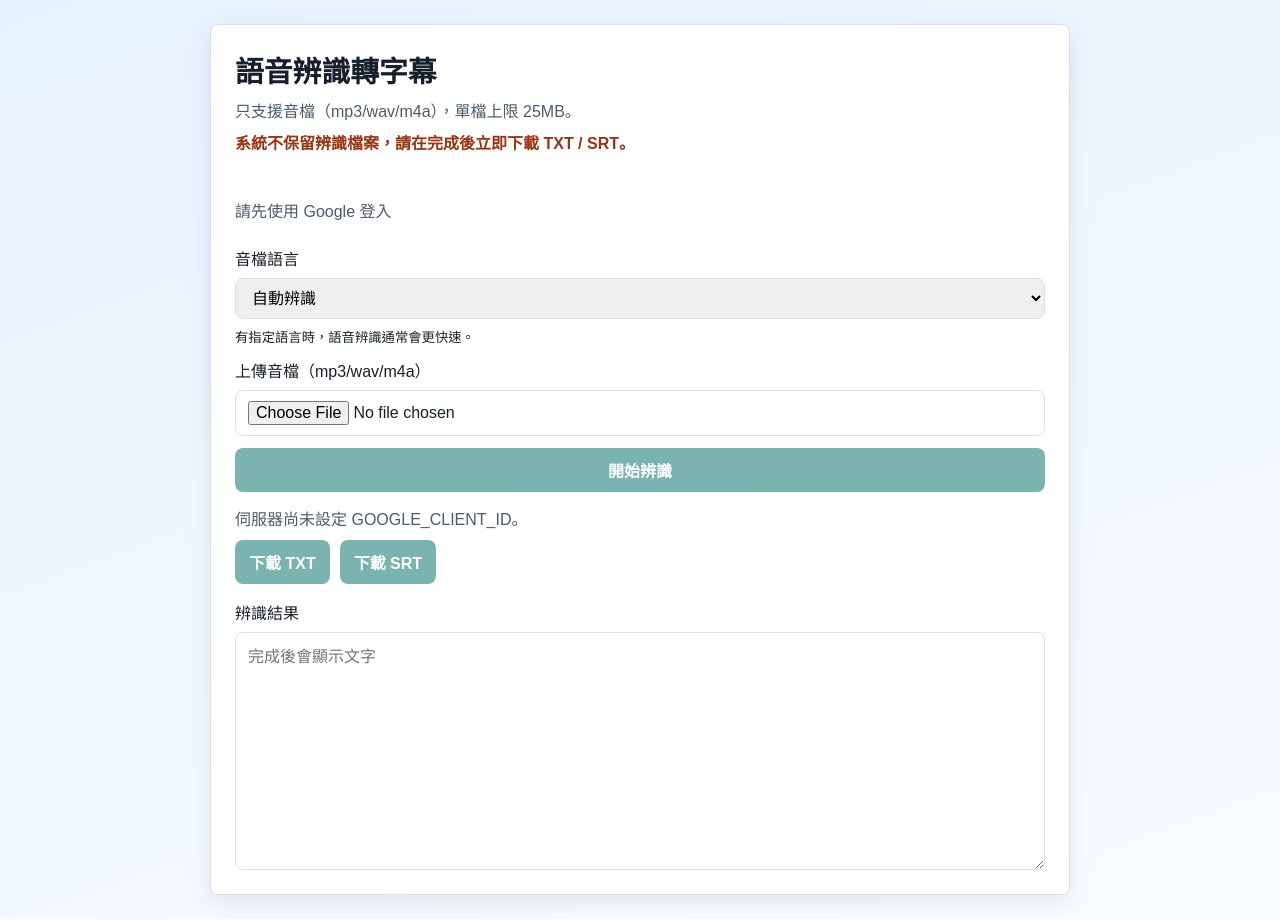
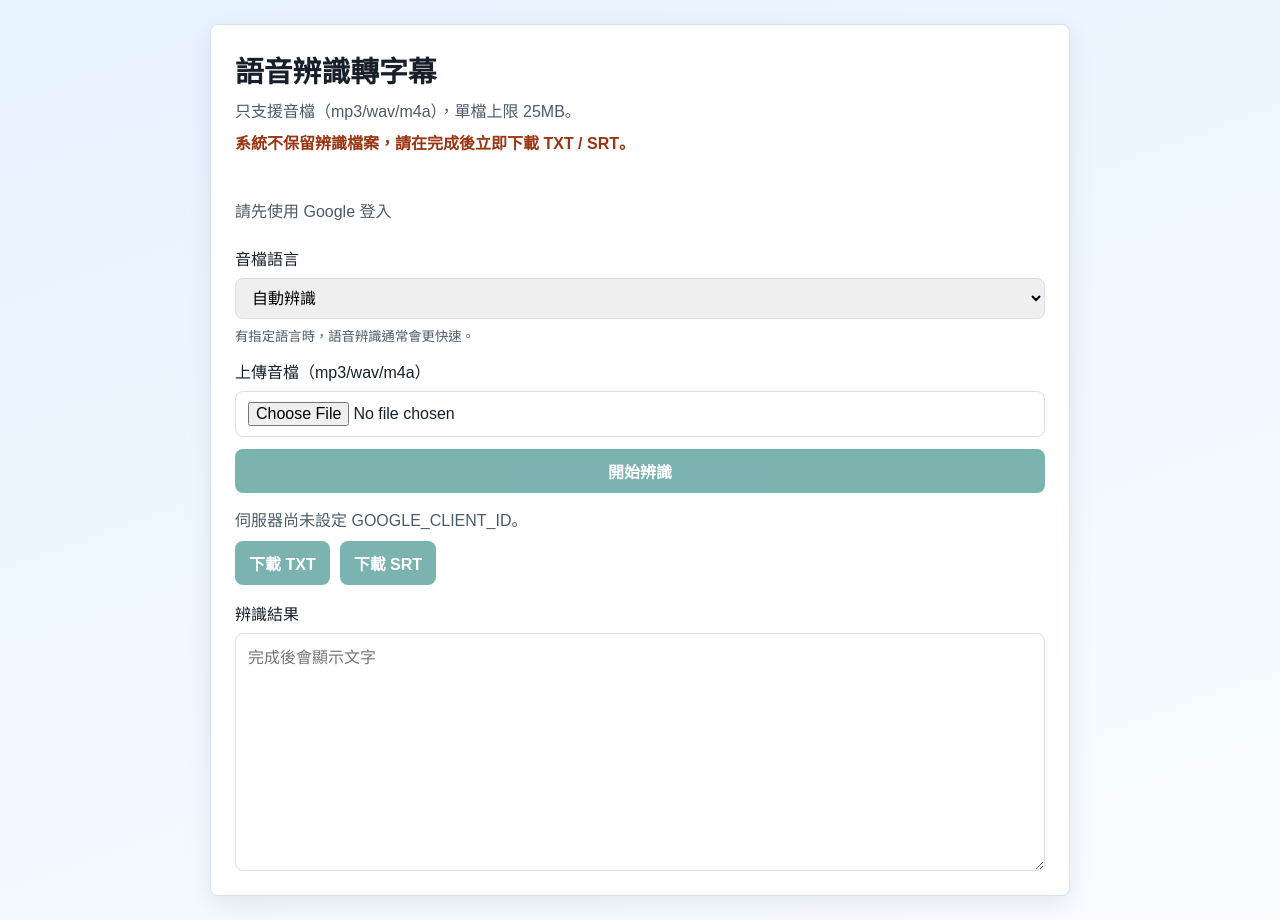
Before and after one commit to winfredkuo-cti/openai-trans, a FastAPI app: page / in a window 1280 px wide. Run offline with FastAPI, Linux system fonts and the light colour scheme; some libraries are stand-ins or nearby versions.

Commit message:
語言選擇

```diff
--- a/app/static/style.css
+++ b/app/static/style.css
@@ -61,6 +61,11 @@ form {
 .field {
   display: grid;
   gap: 8px;
+}
+
+.field small {
+  color: var(--muted);
+  line-height: 1.5;
 }
 
 input,
```
Also changed, not shown: README.md.
